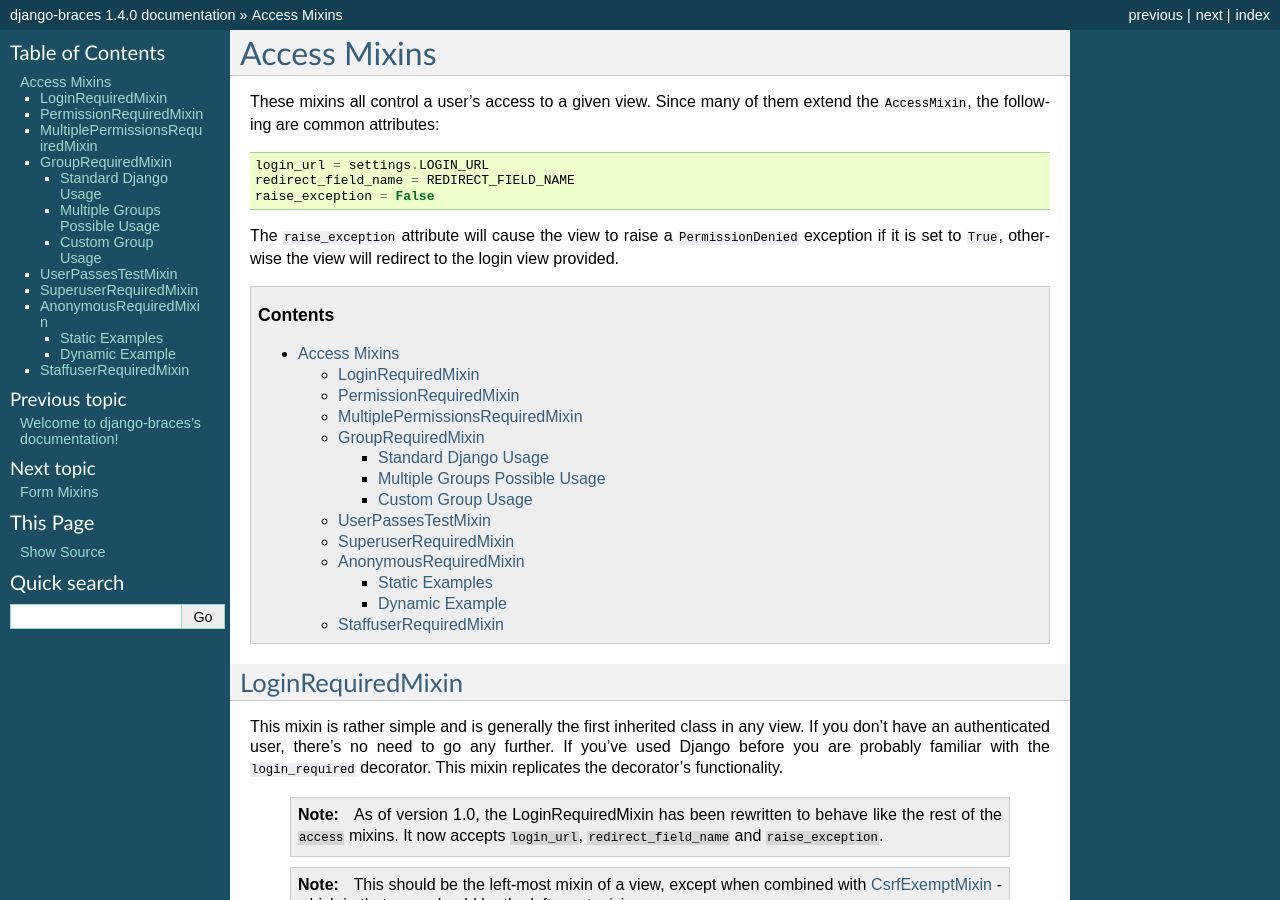
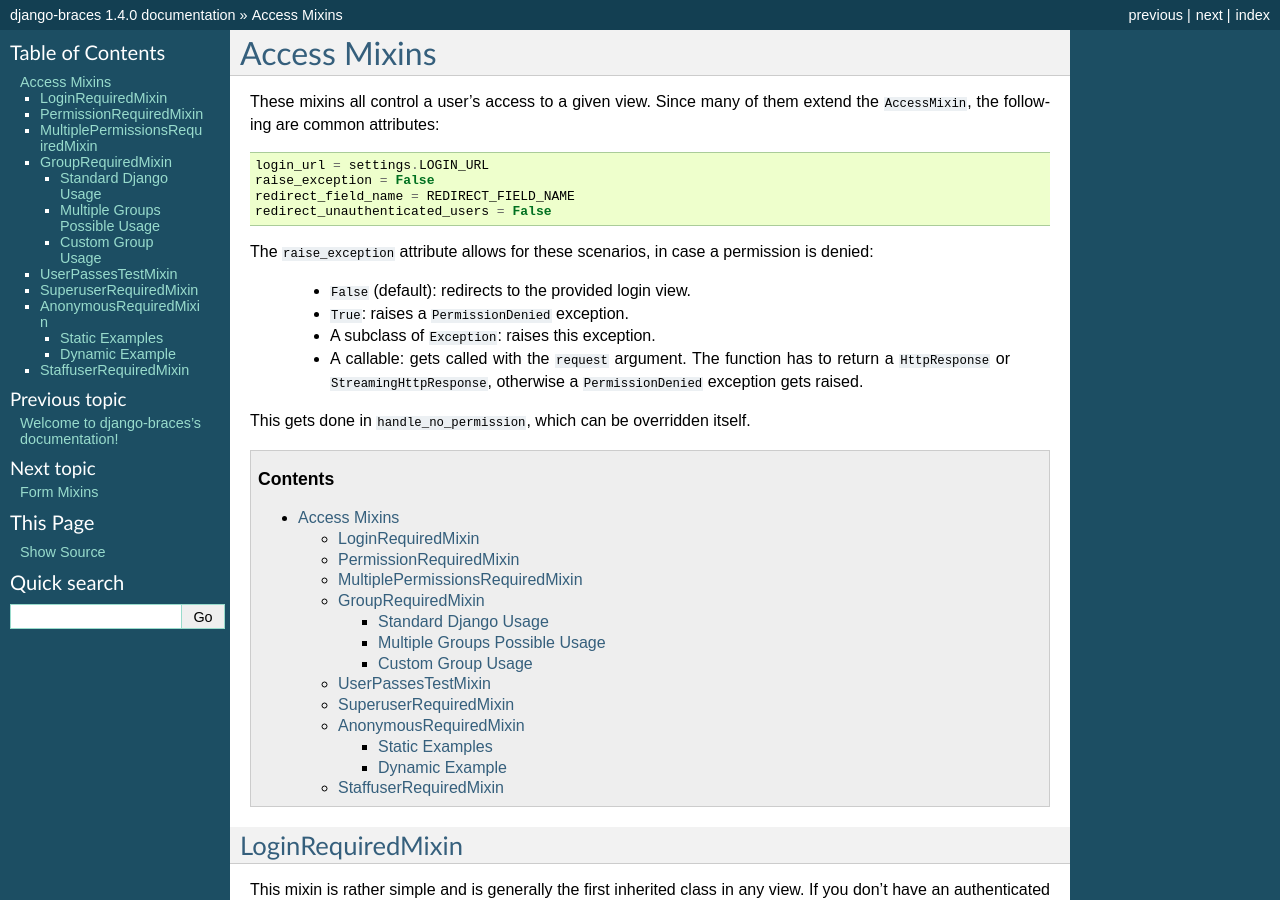
Before and after one commit to brack3t/django-braces, a Sphinx documentation site: the page built from docs/access.rst, in a window 1280 px wide and 900 px high. Built offline with Sphinx 7.4.7, drawn with Linux system fonts in a browser that asks for light colours.

Commit message:
Update docs, pass `request` to callable `raise_exception`

```diff
--- a/docs/access.rst
+++ b/docs/access.rst
@@ -6,10 +6,22 @@
 ::
 
     login_url = settings.LOGIN_URL
+    raise_exception = False
     redirect_field_name = REDIRECT_FIELD_NAME
-    raise_exception = False
+    redirect_unauthenticated_users = False
 
-The ``raise_exception`` attribute will cause the view to raise a ``PermissionDenied`` exception if it is set to ``True``, otherwise the view will redirect to the login view provided.
+The ``raise_exception`` attribute allows for these scenarios, in case a
+permission is denied:
+
+    * ``False`` (default): redirects to the provided login view.
+    * ``True``: raises a ``PermissionDenied`` exception.
+    * A subclass of ``Exception``: raises this exception.
+    * A callable: gets called with the ``request`` argument.
+      The function has to return a ``HttpResponse`` or
+      ``StreamingHttpResponse``, otherwise a ``PermissionDenied`` exception
+      gets raised.
+
+This gets done in ``handle_no_permission``, which can be overridden itself.
 
 .. contents::
 
```
Also changed, not shown: 2 other files.
